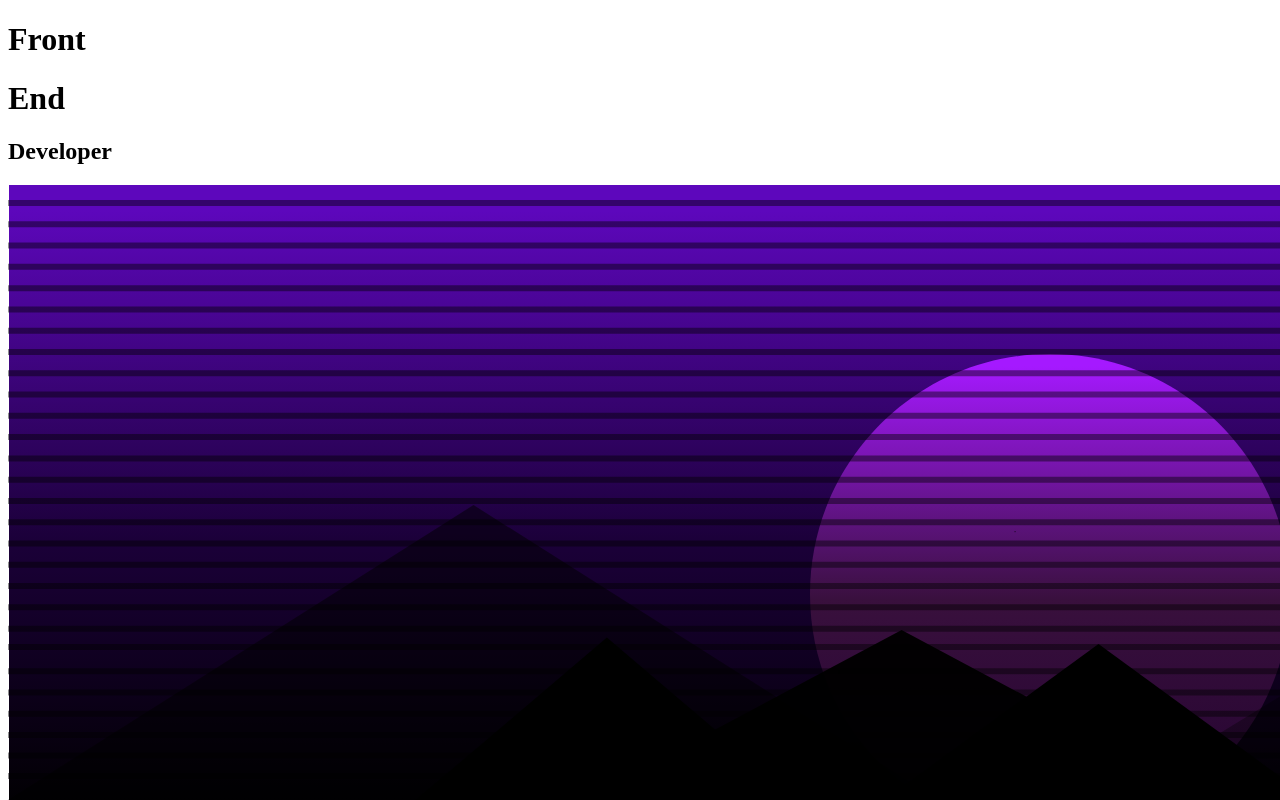
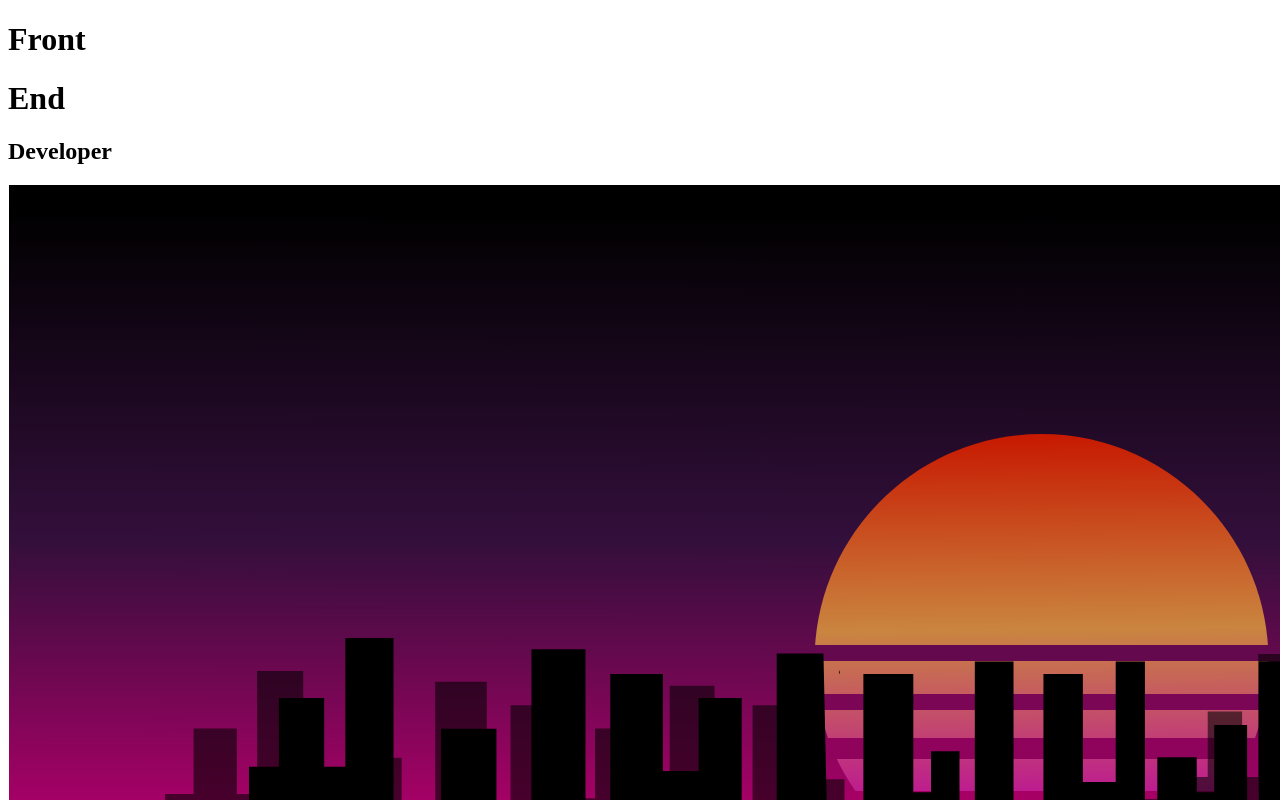
Before and after one commit to Mikaelwendin/retrowave, a Next.js app: page / in a window 1280 px wide. Shown: the top 800 px of the page. Built offline with nearby package versions, Linux system fonts and the light colour scheme.

Commit message:
added new temp bg

```diff
--- a/src/app/globals.scss
+++ b/src/app/globals.scss
@@ -105,12 +105,14 @@ img {
     position: fixed;
     width: 100%;
     transition: top 1s;
+    top: -15%;
+    overflow: hidden;
 }
 
 .graph-container {
     overflow: hidden;
     position: fixed;
-    width: 100%;
+    width: 200%;
 }
 
 .graph {
--- a/src/app/page.tsx
+++ b/src/app/page.tsx
@@ -51,7 +51,7 @@ const Home = () => {
             <h1 className="front">Front </h1>
             <h1 className="end">End </h1>
             <h2 className="dev">Developer</h2>
-            <img src="./testing.svg" alt="Test Image" />
+            <img src="./sunrise.svg" alt="Test Image" />
             <div className="graph-container">
                 <div className="graph"></div>
             </div>
```
Also changed, not shown: public/sunrise.svg (added).
